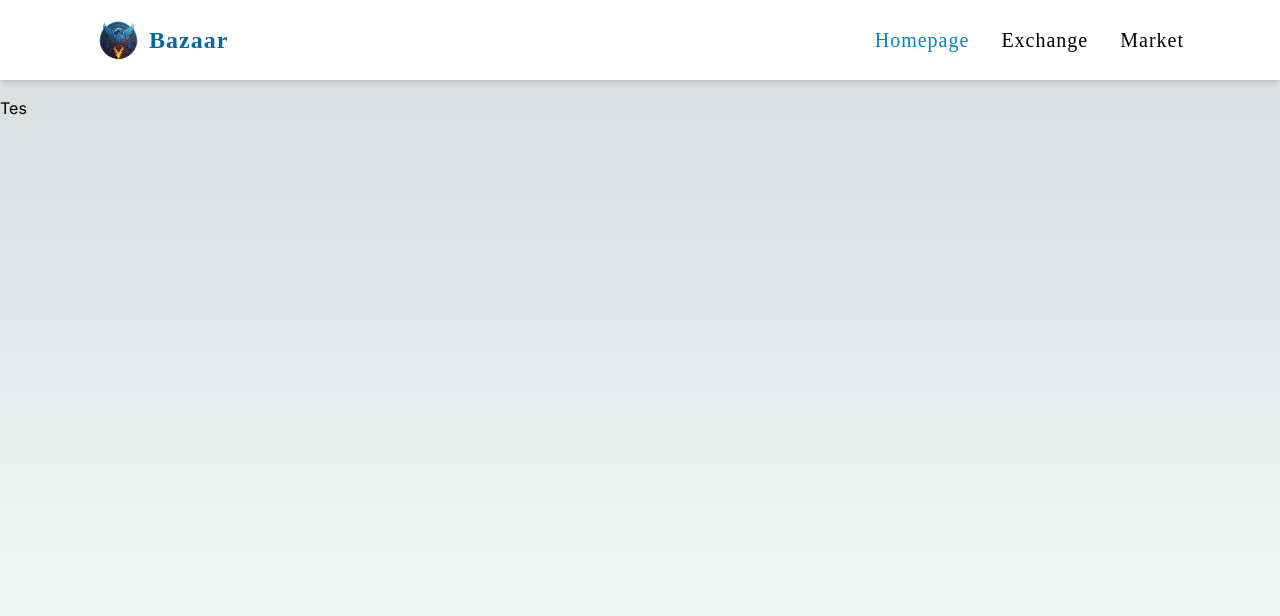
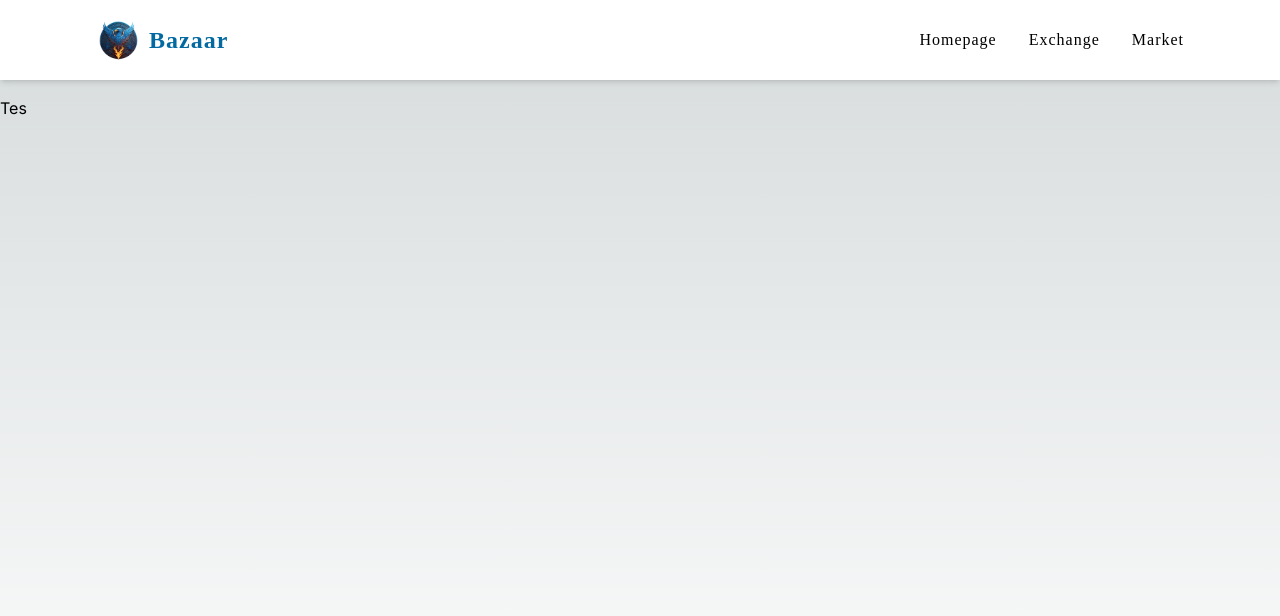
Before and after one commit to rfnasution01/bazaar, a Next.js app: page / in a window 1280 px wide. Shown: the top 616 px of the page. Built offline with nearby package versions, Linux system fonts and the light colour scheme.

Commit message:
fix: menu navigation

```diff
--- a/src/app/layouts/header-list-navigation.tsx
+++ b/src/app/layouts/header-list-navigation.tsx
@@ -1,4 +1,4 @@
-import { H3 } from "@/component/ui";
+import { H5 } from "@/component/ui";
 import { listNavigation } from "@/const";
 import Link from "next/link";
 
@@ -13,7 +13,7 @@ export function ListNavigation({ path }: { path: string }) {
             item?.url === path && "text-sky-600"
           }`}
         >
-          <H3>{item?.name}</H3>
+          <H5>{item?.name}</H5>
         </Link>
       ))}
     </div>
```
